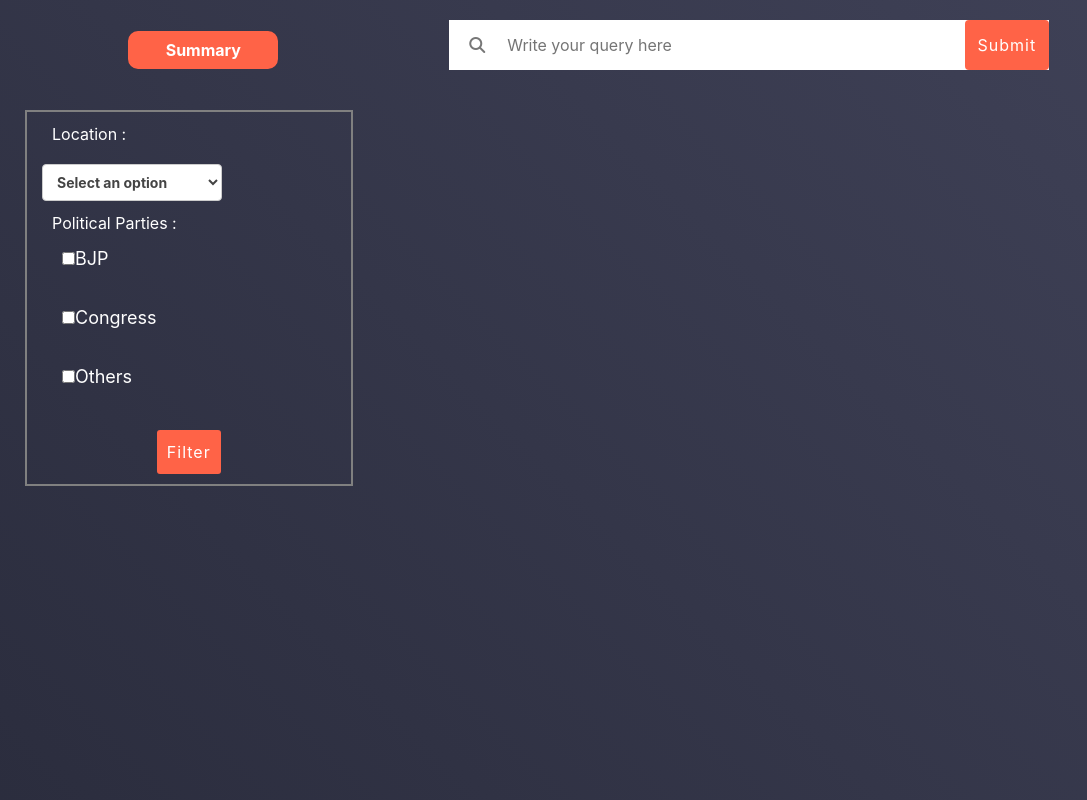
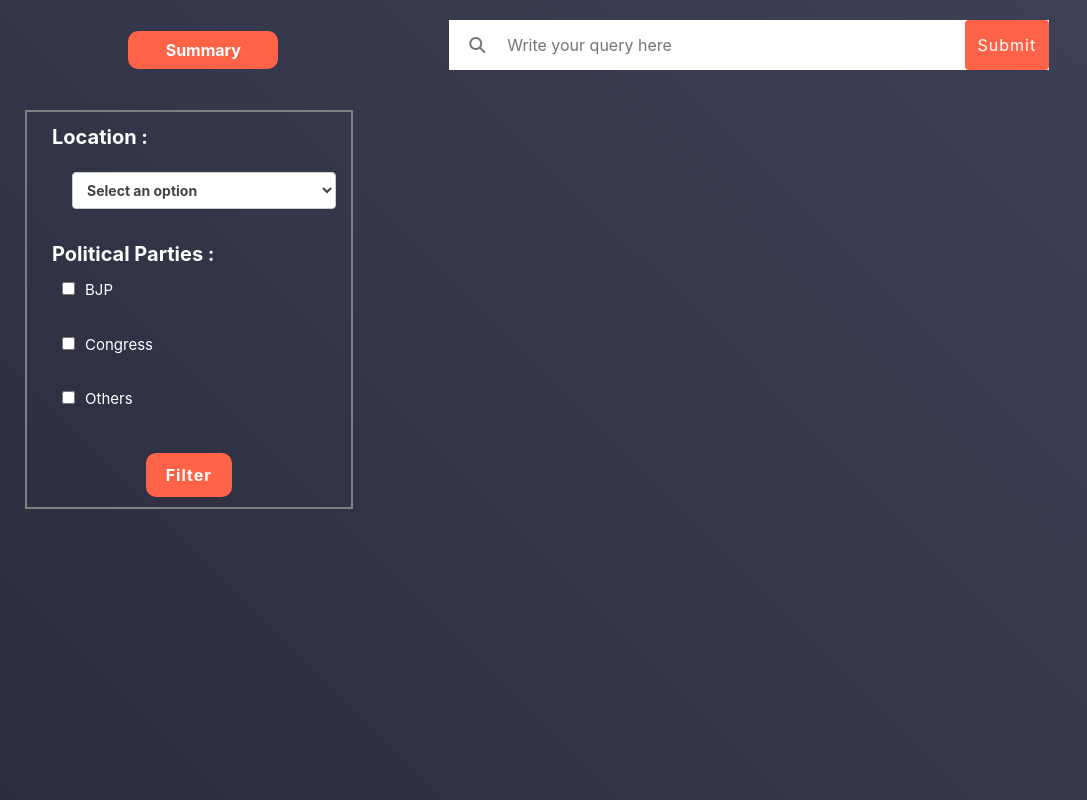
Before and after one commit to aayushk614/IR-Project-Group-14, a React (Create React App) app in the folder election_analysis/: page / in a window 1280 px wide. Shown: the top 800 px of the page, without its empty margins (0-1087 px from the left). Built offline with nearby package versions, Linux system fonts and the light colour scheme.

Commit message:
Filter section css updated

```diff
--- a/election_analysis/src/App.css
+++ b/election_analysis/src/App.css
@@ -113,7 +113,7 @@ label{
 
 .btn1{
   /* display: block; */
-  padding: 10px 10px;
+  padding: 10px 20px;
   border: none;
   outline: none;
   color: #fff;
@@ -121,8 +121,17 @@ label{
   cursor: pointer;
   background: tomato;
   margin-bottom: 10px;
-  border-radius: 3px;
+  border-radius: 10px;
+  font-weight: bold;
 }
+
+.btn1:hover
+{
+  color:tomato !important;
+  background-color: white !important;
+  border: 2px solid white;
+}
+
 .b{
 display: flex;
 flex-direction: column;
@@ -345,11 +354,6 @@ caption{
 
 }
 
-.summary{
-  display: flex;
-  align-items: center;
-  justify-content: center;
-}
 
 
 .summary_button:hover{
@@ -359,3 +363,33 @@ caption{
   border: 2px solid white;
 
 }
+
+.summary{
+  display: flex;
+  align-items: center;
+  justify-content: center;
+}
+
+.label_style
+{
+  margin-bottom: 10px !important;
+  font-weight: bold !important;
+  font-size: 20px;
+}
+
+.dropdown_state{
+  width: -webkit-fill-available !important;
+  margin-left: 30px;
+  margin-bottom: 20px;
+}
+
+.label_style_text
+{
+  font-weight: normal !important;
+  font-size: 15px;
+}
+
+.checkbox_style
+{
+  margin-right: 10px;
+}
--- a/election_analysis/src/App.js
+++ b/election_analysis/src/App.js
@@ -110,25 +110,25 @@ function QueryForm() {
           <div className='row'>
             <div className='filter col-xs-3 col-sm-3 col-md-3 col-lg-3'>
 
-              <label htmlFor='dropdown'>Location :</label>
-              <select id='dropdown' value={selectedOption} onChange={handleDropdownChange}>
+              <label className='label_style' htmlFor='dropdown'>Location :</label>
+              <select className='dropdown_state' id='dropdown' value={selectedOption} onChange={handleDropdownChange}>
                 <option value=''>Select an option</option>
                 {dropdownOptions.map((option) => (
                 <option key={option} value={option}>{option}</option>
                 ))}
               </select>
-              <label>Political Parties :
-                <label className="container">
-                  <input type="checkbox" checked={isChecked1} onChange={handleCheckboxChange1}/>
+              <label className='label_style' >Political Parties :
+                <label className="container label_style_text">
+                  <input className='checkbox_style' type="checkbox" checked={isChecked1} onChange={handleCheckboxChange1}/>
                   <span class="checkmark"></span>BJP
                 </label>
-                <label className="container">
-                  <input type="checkbox" checked={isChecked2} onChange={handleCheckboxChange2}/>
+                <label className="container label_style_text">
+                  <input className='checkbox_style' type="checkbox" checked={isChecked2} onChange={handleCheckboxChange2}/>
                     Congress
                   <span class="checkmark"></span>
                 </label>
-                <label className="container">
-                  <input type="checkbox" checked={isChecked3} onChange={handleCheckboxChange3}/>
+                <label className="container label_style_text">
+                  <input className='checkbox_style' type="checkbox" checked={isChecked3} onChange={handleCheckboxChange3}/>
                     Others
                   <span class="checkmark"></span>
                 </label>
```
